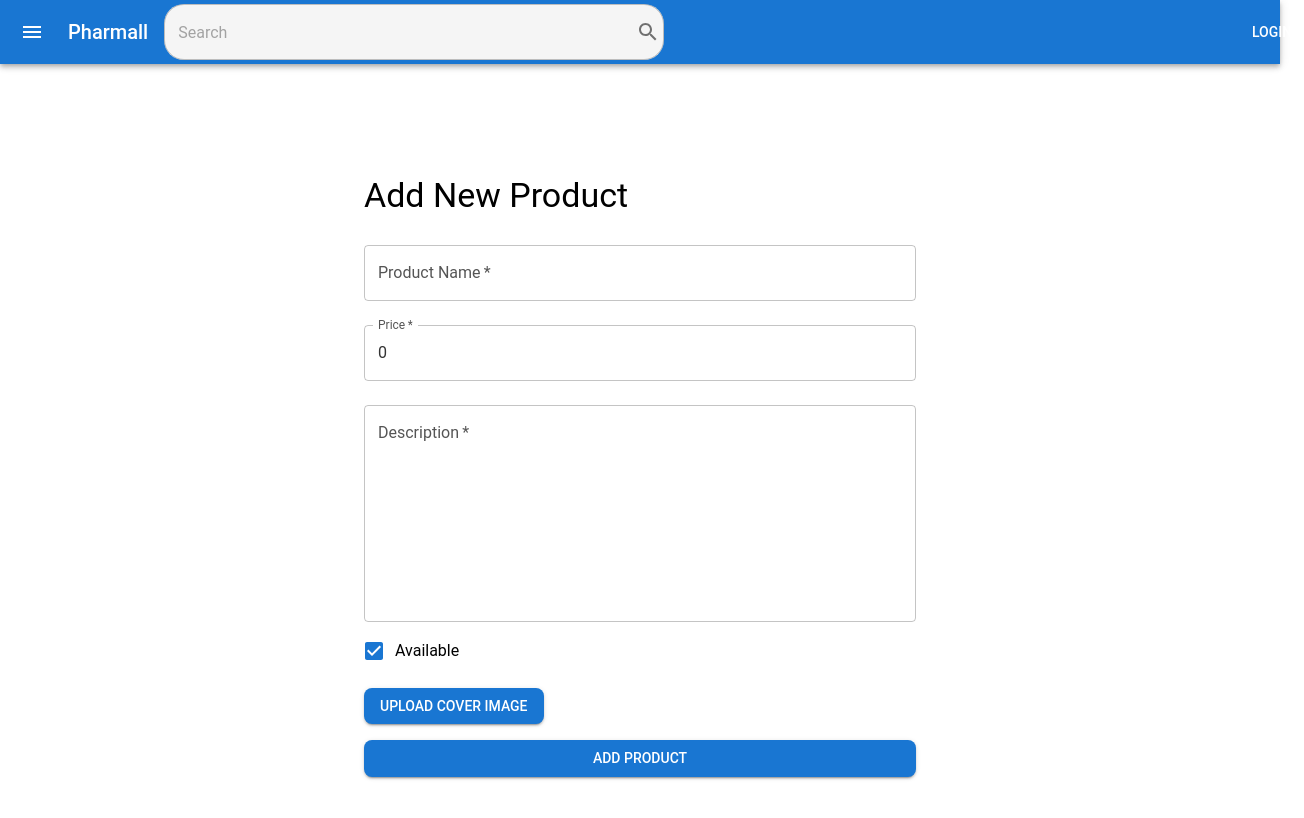
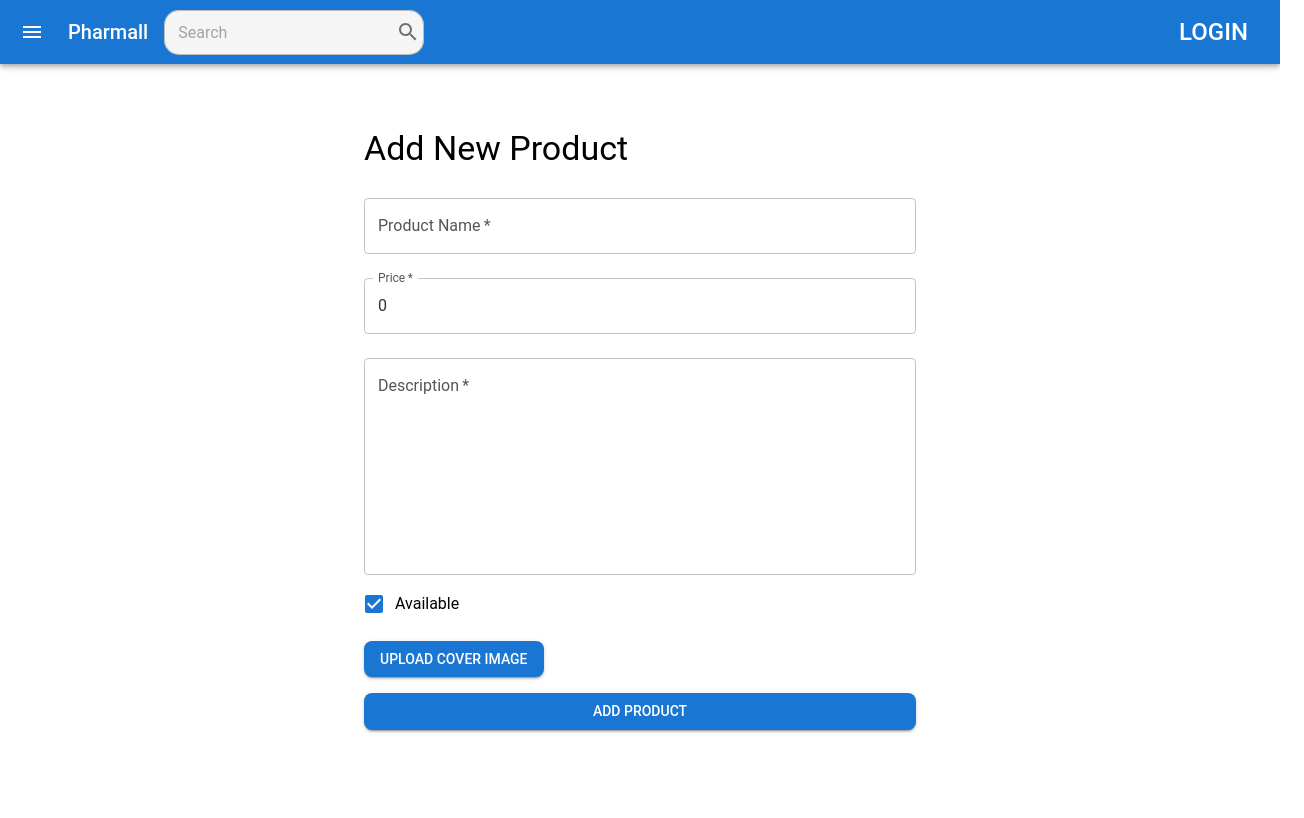
Before and after one commit to Dmytro-max/StudyProjectRepositiry, a React (Vite) app in the folder _frontend/: page /create in a window 1280 px wide. Shown: the top 818 px of the page, 1304 px wide, since content can reach past the window. Built offline with nearby package versions, Linux system fonts and the light colour scheme.

Commit message:
Basket development

```diff
--- a/_frontend/src/App.tsx
+++ b/_frontend/src/App.tsx
@@ -10,7 +10,7 @@ import Login from "./componets/Login/Login";
 import SignUp from "./componets/SignUp/SignUp";
 import { SideMenu } from "./componets/SideMenu/SideMenu";
 import { Context } from "./main.tsx";
-import { Busket } from "./componets/Busket/Busket";
+import Busket from "./componets/Busket/Busket";
 
 function App() {
   const [isActive, setActive] = useState(false);
@@ -20,8 +20,22 @@ function App() {
       store.checkAuth();
     }
   }, []);
+  useEffect(() => {
+    // if (localStorage.getItem("cartProducts")) {
+    //   const products = JSON.parse(
+    //     localStorage.getItem("cartProducts") as string
+    //   );
+    //   store.setCartProductsIds(products);
+    //   console.log(store.getCartProductsIds());
+    // }
+  });
 
   const MenuToggleActive = () => setActive(!isActive);
+
+  onbeforeunload = () => {
+    const products = store.getCartProductsIds();
+    localStorage.setItem("cartProducts", JSON.stringify(products));
+  };
 
   return (
     <Router>
@@ -45,11 +59,11 @@ function App() {
             display: "flex",
             flexDirection: "column",
             alignItems: "center",
-            justifyContent: "center",
+            justifyContent: "start",
             overflow: "auto",
           }}
         >
-          <Container sx={{ p: 2 }}>
+          <Container sx={{ p: 2, paddingTop: "2.5rem" }}>
             <Routes>
               <Route path="/" element={<Home />} />
               <Route path="/product/:id" element={<ProductDetails />} />
--- a/_frontend/src/componets/Authorization/Authorization.module.css
+++ /dev/null
@@ -1,28 +0,0 @@
-.Login_Window{
-    display: flex;
-    flex-direction: column;
-    justify-content: center;
-    align-self: center;
-    justify-self: center;
-    position: sticky;
-    align-items: center;
-    /* height: 100vh; */
-    min-height: 10rem;
-    min-width: 20rem;
-    margin: 1rem;
-    width: fit-content;
-    border-radius: 0.25rem;
-    margin: 0.325rem;
-    background-color: #16bce9;
-    font-size: large;
-    font-family: Roboto, 'Segoe UI', system-ui, -apple-system, BlinkMacSystemFont, Oxygen, Ubuntu, Cantarell, 'Open Sans', 'Helvetica Neue', sans-serif;
-}
-input{
-    font-size: large;
-    margin: 0.5rem;
-    border-radius: 0.25rem;
-    border: 0;
-}
-.submit{
-
-}
--- a/_frontend/src/componets/Busket/Busket.tsx
+++ b/_frontend/src/componets/Busket/Busket.tsx
@@ -1,39 +1,40 @@
 import { Divider, Stack, Typography } from "@mui/material";
 import "./Busket.css";
-import { ProductElement } from "./Product";
+import { ProductElement } from "./ProductElement";
+import { observer } from "mobx-react-lite";
+import { useContext, useEffect, useState } from "react";
+import { Context } from "../../main";
+import { Product } from "../../api/models/Product";
+import { ProductsService } from "../../api";
 
-export const Busket = () => {
-  const products = [
-    {
-      name: "Цитрамон-Дарниця таблетки №6",
-      price: 15.9,
-      description: `Фармакодинаміка.
-    Лікарський засіб чинить аналгезивну, жарознижувальну та протизапальну дію. Компоненти, що входять до складу лікарського засобу, посилюють ефекти один одного.
-    Антипіретичний ефект ацетилсаліцилової кислоти реалізується через центральну нервову систему шляхом пригнічення синтезу РGF2 у гіпоталамусі у відповідь на вплив ендогенних пірогенів. Аналгетичний ефект має як периферичне, так і центральне походження: периферичний ефект – пригнічення синтезу простагландинів запалених тканин; центральний ефект – вплив на центри гіпоталамуса. Ацетилсаліцилова кислота також зменшує агрегацію тромбоцитів.
-    Парацетамол чинить аналгезивну, жарознижувальну і дуже слабку протизапальну дію, що пов'язано з його впливом на центр терморегуляції в гіпоталамусі та слабко вираженою здатністю інгібувати синтез простагландинів у периферичних тканинах.
-    Кофеїн збуджує центральну нервову систему. Кофеїн підвищує позитивні умовні рефлекси, стимулює рухову активність, послаблює дію снодійних і наркотичних речовин, посилює дію аналгетиків і жарознижувальних засобів.
-    Фармакокінетика.
+const Busket = () => {
+  const { store } = useContext(Context);
+  const productsIds = store.getCartProductsIds();
+  console.log(productsIds);
+  const [product, setProduct] = useState<Product | null>(null);
 
-Не вивчалась.`,
-    },
-    {
-      name: "Цитрамон-Дарниця таблетки №10",
-      price: 31.0,
-      description: `Фармакодинаміка.
+  // useEffect(() => {
+  //   const fetchProduct = async () => {
+  //     for (const id in productsIds) {
+  //       console.log(id);
+  //       try {
+  //         if (id) {
+  //           const res: Product = await ProductsService.productControllerFindOne(
+  //             id
+  //           );
+  //           setProduct(res);
+  //         }
+  //       } catch (error) {
+  //         console.error("Failed to fetch products:", error);
+  //       }
+  //     }
+  //   };
+  //   fetchProduct();
+  // }, []);
 
-Лікарський засіб чинить аналгезивну, жарознижувальну та протизапальну дію. Компоненти, що входять до складу лікарського засобу, посилюють ефекти один одного.
-
-Антипіретичний ефект ацетилсаліцилової кислоти реалізується через центральну нервову систему шляхом пригнічення синтезу РGF2 у гіпоталамусі у відповідь на вплив ендогенних пірогенів. Аналгетичний ефект має як периферичне, так і центральне походження: периферичний ефект – пригнічення синтезу простагландинів запалених тканин; центральний ефект – вплив на центри гіпоталамуса. Ацетилсаліцилова кислота також зменшує агрегацію тромбоцитів.
-
-Парацетамол чинить аналгезивну, жарознижувальну і дуже слабку протизапальну дію, що пов'язано з його впливом на центр терморегуляції в гіпоталамусі та слабко вираженою здатністю інгібувати синтез простагландинів у периферичних тканинах.
-
-Кофеїн збуджує центральну нервову систему. Кофеїн підвищує позитивні умовні рефлекси, стимулює рухову активність, послаблює дію снодійних і наркотичних речовин, посилює дію аналгетиків і жарознижувальних засобів.
-
-Фармакокінетика.
-
-Не вивчалась.`,
-    },
-  ];
+  // if (!product) {
+  //   return <></>;
+  // }
 
   return (
     <div className="basket">
@@ -42,11 +43,14 @@ export const Busket = () => {
       </Typography>
       <Stack divider={<Divider orientation="horizontal" />} gap={2}>
         <div className="ProductList"></div>
-        {products.map((product) => (
+        {/* {products.map((product) => (
           <ProductElement key={product.name} props={product} />
-        ))}
+        ))} */}
+        {/* <ProductElement key={product?.name} props={product} /> */}
         {/* <div className="ProductList"></div> */}
       </Stack>
     </div>
   );
 };
+
+export default observer(Busket);
--- a/_frontend/src/componets/Header/Header.tsx
+++ b/_frontend/src/componets/Header/Header.tsx
@@ -51,7 +51,7 @@ const Header: React.FC<HeaderProps> = ({ MenuToggleActive }) => {
             display: "flex",
             alignItems: "center",
             gap: 2,
-            minWidth: "1200px", // Ensures the Box stretches to at least 1200px
+            minWidth: "400px", // Ensures the Box stretches to at least 1200px
           }}
         >
           <IconButton
@@ -80,12 +80,20 @@ const Header: React.FC<HeaderProps> = ({ MenuToggleActive }) => {
               <Typography color="inherit" sx={{ ml: 2 }}>
                 {store.user.email}
               </Typography>
-              <Button color="inherit" onClick={handleLogout} sx={{ ml: 2 }}>
+              <Button
+                color="inherit"
+                onClick={handleLogout}
+                sx={{ ml: 2, fontSize: "1.5rem" }}
+              >
                 Logout
               </Button>
             </>
           ) : (
-            <Button color="inherit" onClick={handleLoginClick} sx={{ ml: 2 }}>
+            <Button
+              color="inherit"
+              onClick={handleLoginClick}
+              sx={{ ml: 2, fontSize: "1.5rem" }}
+            >
               Login
             </Button>
           )}
--- a/_frontend/src/componets/Header/Search.tsx
+++ b/_frontend/src/componets/Header/Search.tsx
@@ -82,9 +82,10 @@ const Search = () => {
             }}
             sx={{
               "& .MuiOutlinedInput-root": {
-                borderRadius: "20px",
+                borderRadius: "15px",
                 backgroundColor: "#f5f5f5",
                 paddingRight: 1,
+                height: 45,
               },
               "& .MuiOutlinedInput-root:hover": {
                 backgroundColor: "#eaeaea",
--- a/_frontend/src/componets/Product/ProductCard.tsx
+++ b/_frontend/src/componets/Product/ProductCard.tsx
@@ -1,4 +1,4 @@
-import React from "react";
+import React, { useContext } from "react";
 import Card from "@mui/material/Card";
 import CardContent from "@mui/material/CardContent";
 import CardMedia from "@mui/material/CardMedia";
@@ -7,6 +7,7 @@ import Button from "@mui/material/Button";
 import AddShoppingCartIcon from "@mui/icons-material/AddShoppingCart";
 import { Product } from "../../api";
 import pillsThumbnail from "../../assets/pillsThumbnail.svg";
+import { Context } from "../../main";
 
 const thumbnail = pillsThumbnail;
 interface ProductProps extends Product {
@@ -22,10 +23,12 @@ const ProductCard: React.FC<ProductProps> = ({
   coverImageUrl,
   onClick,
 }) => {
+  const { store } = useContext(Context);
   return (
     <Card
       sx={{
-        maxWidth: 345,
+        maxWidth: 320,
+        height: 360,
         margin: 2,
         cursor: "pointer",
         transition: "0.3s",
@@ -42,7 +45,16 @@ const ProductCard: React.FC<ProductProps> = ({
         alt={name}
         sx={{ minWidth: "" }}
       />
-      <CardContent sx={{ justifyItems: "end" }}>
+      <CardContent
+        sx={{
+          height: 200,
+          display: "flex",
+          justifyItems: "end",
+          alignItems: "end",
+          flexDirection: "column",
+          justifyContent: "space-evenly",
+        }}
+      >
         <Typography gutterBottom variant="h5" component="div">
           {name}
         </Typography>
@@ -55,6 +67,7 @@ const ProductCard: React.FC<ProductProps> = ({
           variant="contained"
           color="primary" // Set to a valid color
           disabled={!available} // Disable button if not available
+          onClick={() => store.addCartProductId(id)}
           sx={{ marginTop: 2, display: "inline-flex", minWidth: 0 }}
         >
           {available ? "Add to Cart  " : "Out of Stock  "}
--- a/_frontend/src/componets/Product/ProductDetails.tsx
+++ b/_frontend/src/componets/Product/ProductDetails.tsx
@@ -1,4 +1,4 @@
-import React, { useEffect, useState } from "react";
+import React, { useContext, useEffect, useState } from "react";
 import { useParams } from "react-router-dom";
 import {
   Typography,
@@ -13,6 +13,7 @@ import { Product } from "../../api/models/Product";
 import { ProductsService } from "../../api";
 
 import pillsThumbnail from "../../assets/pillsThumbnail.svg";
+import { Context } from "../../main";
 
 const thumbnail = pillsThumbnail;
 
@@ -22,6 +23,7 @@ interface ProductDetailProps {
 
 const ProductDetail: React.FC<ProductDetailProps> = () => {
   const { id } = useParams<{ id: string }>();
+  const { store } = useContext(Context);
   const [product, setProduct] = useState<Product | null>(null);
 
   useEffect(() => {
@@ -32,6 +34,7 @@ const ProductDetail: React.FC<ProductDetailProps> = () => {
             id
           );
           setProduct(res);
+          console.log(res);
         }
       } catch (error) {
         console.error("Failed to fetch products:", error);
@@ -41,7 +44,6 @@ const ProductDetail: React.FC<ProductDetailProps> = () => {
   }, []);
 
   // For demonstration, here is a dummy product data
-
   if (!product) {
     return (
       <>
@@ -106,6 +108,7 @@ const ProductDetail: React.FC<ProductDetailProps> = () => {
           aria-label=""
           variant="contained"
           color="primary"
+          onClick={() => store.addCartProductId(id || "")}
           sx={{ marginTop: 2, justifyContent: "space-between", width: "90%" }}
         >
           Add to Cart <AddShoppingCartIcon />
--- a/_frontend/src/store/store.tsx
+++ b/_frontend/src/store/store.tsx
@@ -15,6 +15,7 @@ export default class Store {
   productsIsLoading = false;
   products: Product[] = [];
   filteredProducts: Product[] = [];
+  cartProductsIds: { [key: string]: number } = {};
 
   constructor() {
     makeAutoObservable(this);
@@ -42,6 +43,28 @@ export default class Store {
 
   setFilteredProducts(products: Product[]) {
     this.filteredProducts = [...products];
+  }
+
+  setCartProductsIds(products: { [key: string]: number }) {
+    this.cartProductsIds = products;
+  }
+
+  addCartProductId(product_id: string) {
+    if (!this.getCartProductsIds()) {
+      this.addCartProductId(JSON.stringify({ product_id: 1 }));
+    } else {
+      // const products = this.getCartProductsIds() as object;
+      if (this.cartProductsIds[product_id]) {
+        this.cartProductsIds[product_id] += 1;
+      } else {
+        this.cartProductsIds[product_id] = 1;
+      }
+      // this.setCartProductsIds((products));
+    }
+  }
+
+  getCartProductsIds() {
+    return this.cartProductsIds;
   }
 
   async getProducts() {
```
Also changed, not shown: _frontend/src/componets/Authorization/Authorization.tsx (deleted, +0 -53 lines), _frontend/src/componets/Busket/ProductElement.tsx (renamed from _frontend/src/componets/Busket/Product.tsx, +14 -11 lines), _frontend/src/componets/Busket/ProductElement.module.css (renamed from _frontend/src/componets/Busket/Product.module.css).
